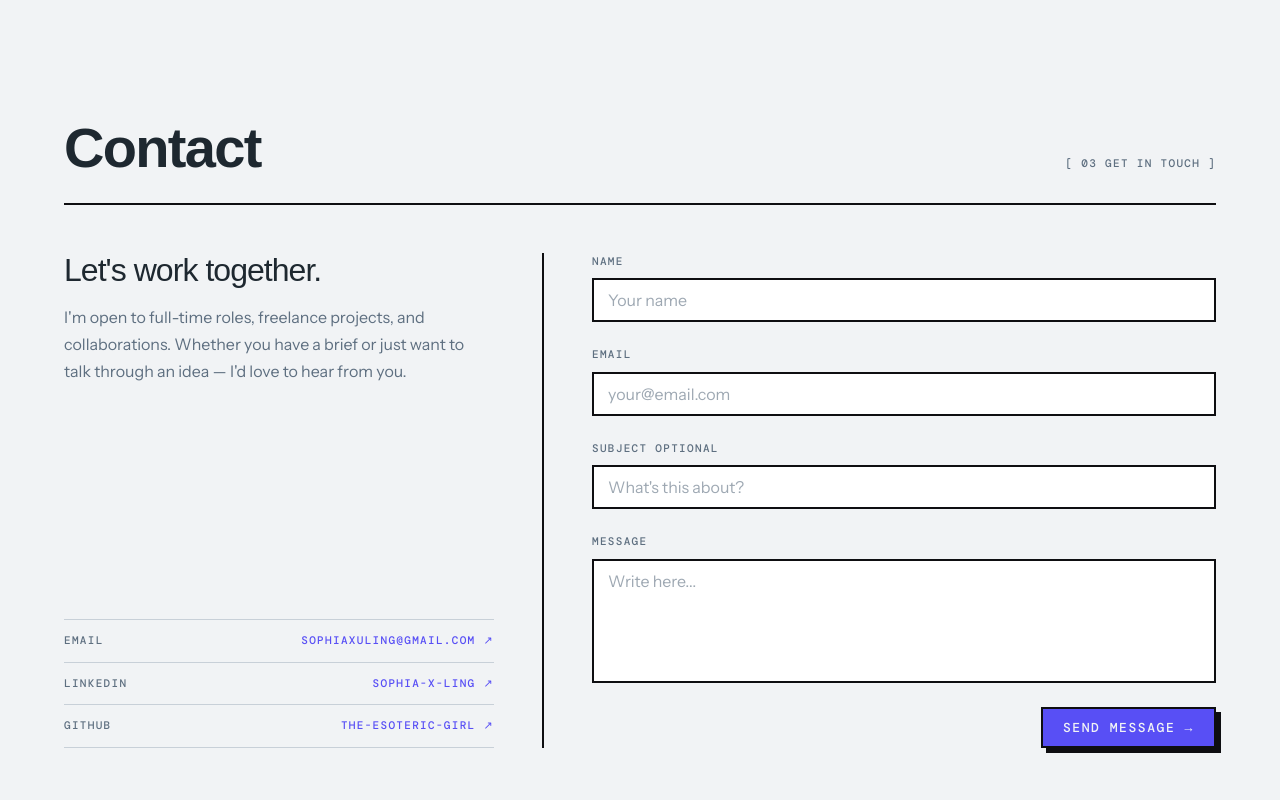
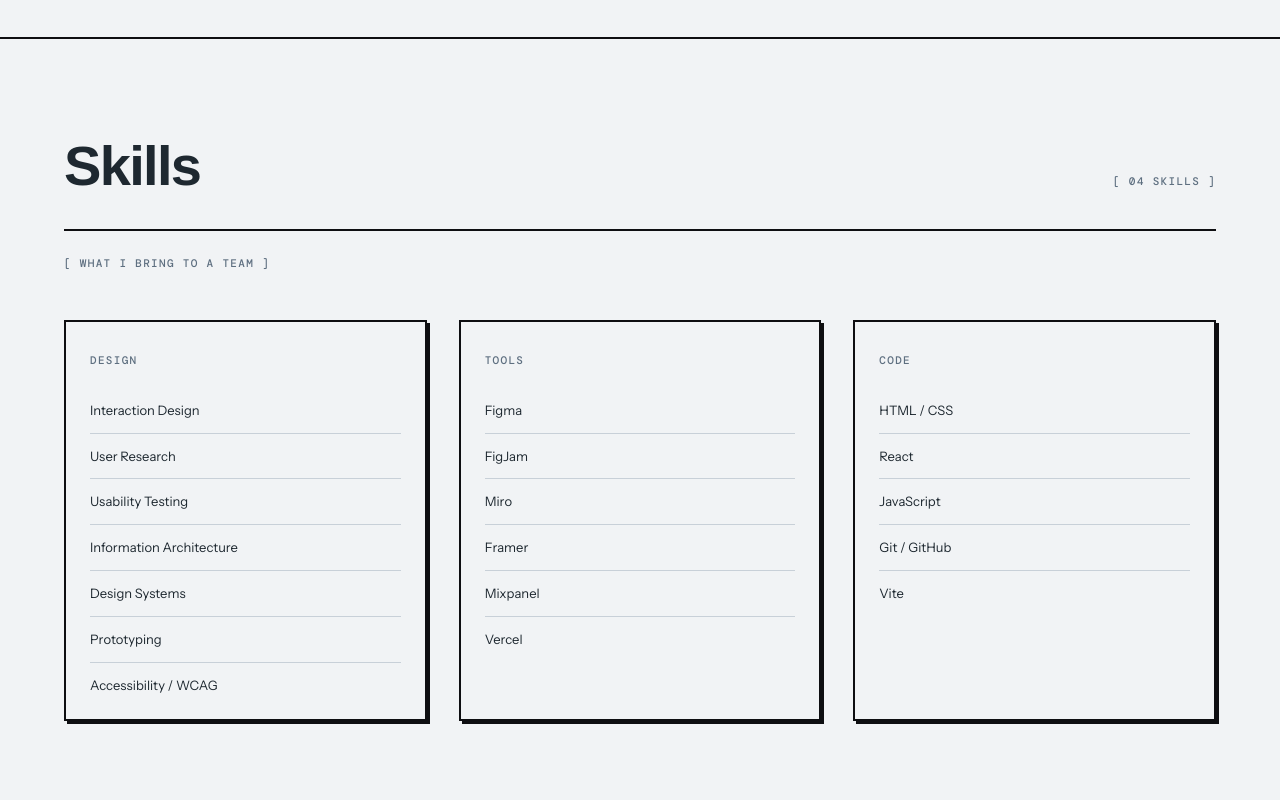
Before and after one commit to the-esoteric-girl/my-portfolio, a React (Vite) app: page / in a window 1280 px wide. Shown: the part 3500-4300 px from the top of the page. Built offline with nearby package versions, Linux system fonts and the light colour scheme.

Commit message:
feat: add Skills section

```diff
--- a/src/App.jsx
+++ b/src/App.jsx
@@ -5,6 +5,7 @@ import Nav from "./components/Nav";
 import Hero from "./components/Hero";
 import CaseStudies from "./components/CaseStudies";
 import About from "./components/About";
+import Skills from "./components/Skills";
 import Contact from "./components/Contact";
 import Footer from "./components/Footer";
 import CaseStudy from "./pages/CaseStudy";
@@ -28,6 +29,7 @@ function Portfolio() {
         <Hero />
         <CaseStudies />
         <About />
+        <Skills />
         <Contact />
       </main>
       <Footer />
--- a/src/components/Contact.jsx
+++ b/src/components/Contact.jsx
@@ -40,7 +40,7 @@ export default function Contact() {
       <div className="container">
         <div className="contact-header">
           <h2>Contact</h2>
-          <Label variant="counter">[ 03 Get In Touch ]</Label>
+          <Label variant="counter">[ 05 Get In Touch ]</Label>
         </div>
         <div className="contact-grid">
           <div className="contact-left">
--- /dev/null
+++ b/src/components/Skills.css
@@ -0,0 +1,87 @@
+/* ============================================================
+   SKILLS SECTION
+   ============================================================ */
+
+.skills {
+  padding-block: var(--space-24) var(--space-20);
+  border-top: var(--border);
+}
+
+/* ── Header ─────────────────────────────────────────────── */
+
+.skills-header {
+  display: flex;
+  align-items: baseline;
+  justify-content: space-between;
+  padding-bottom: var(--space-8);
+  border-bottom: var(--border);
+  margin-bottom: var(--space-6);
+}
+
+/* ── Subtitle ────────────────────────────────────────────── */
+
+.skills-subtitle {
+  font-family: var(--font-mono);
+  font-size: var(--text-xs);
+  font-weight: var(--weight-medium);
+  letter-spacing: var(--tracking-wider);
+  text-transform: uppercase;
+  color: var(--color-text-muted);
+  margin-bottom: var(--space-12);
+}
+
+/* ── Grid ────────────────────────────────────────────────── */
+
+.skills-grid {
+  display: grid;
+  grid-template-columns: repeat(3, 1fr);
+  gap: var(--space-8);
+}
+
+/* ── Column card ─────────────────────────────────────────── */
+
+.skills-column {
+  border: var(--border);
+  box-shadow: var(--shadow-sm);
+  padding: var(--space-6);
+  transition:
+    box-shadow 150ms ease,
+    transform 150ms ease;
+}
+
+@media (prefers-reduced-motion: no-preference) {
+  .skills-column:hover {
+    box-shadow: var(--shadow-md);
+    transform: translate(-2px, -2px);
+  }
+}
+
+/* ── Skill list ──────────────────────────────────────────── */
+
+.skills-list {
+  list-style: none;
+  margin: 0;
+  padding: 0;
+  margin-top: var(--space-4);
+}
+
+.skills-item {
+  font-family: var(--font-body);
+  font-size: var(--text-sm);
+  color: var(--color-text-primary);
+  padding-block: var(--space-3);
+  border-bottom: var(--border-subtle);
+}
+
+.skills-item:last-child {
+  border-bottom: none;
+  padding-bottom: 0;
+}
+
+/* ── Responsive ──────────────────────────────────────────── */
+
+@media (max-width: 768px) {
+  .skills-grid {
+    grid-template-columns: 1fr;
+  }
+}
--- a/src/components/Skills.jsx
+++ b/src/components/Skills.jsx
@@ -1,5 +1,55 @@
-function Skills() {
-  return null;
+import "./Skills.css";
+import Label from "./ui/Label";
+
+const COLUMNS = [
+  {
+    heading: "Design",
+    skills: [
+      "Interaction Design",
+      "User Research",
+      "Usability Testing",
+      "Information Architecture",
+      "Design Systems",
+      "Prototyping",
+      "Accessibility / WCAG",
+    ],
+  },
+  {
+    heading: "Tools",
+    skills: ["Figma", "FigJam", "Miro", "Framer", "Mixpanel", "Vercel"],
+  },
+  {
+    heading: "Code",
+    skills: ["HTML / CSS", "React", "JavaScript", "Git / GitHub", "Vite"],
+  },
+];
+
+export default function Skills() {
+  return (
+    <section id="skills" className="skills" aria-label="Skills">
+      <div className="container">
+        <div className="skills-header">
+          <h2>Skills</h2>
+          <Label variant="counter">[ 04 Skills ]</Label>
+        </div>
+
+        <p className="skills-subtitle">[ What I bring to a team ]</p>
+
+        <div className="skills-grid">
+          {COLUMNS.map(({ heading, skills }) => (
+            <div key={heading} className="skills-column">
+              <Label variant="eyebrow">{heading}</Label>
+              <ul className="skills-list">
+                {skills.map((skill) => (
+                  <li key={skill} className="skills-item">
+                    {skill}
+                  </li>
+                ))}
+              </ul>
+            </div>
+          ))}
+        </div>
+      </div>
+    </section>
+  );
 }
-
-export default Skills;
```
